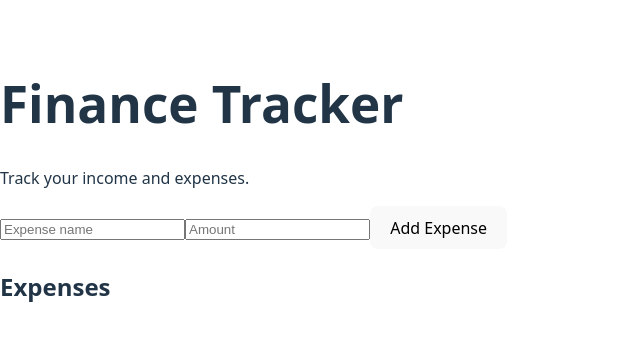
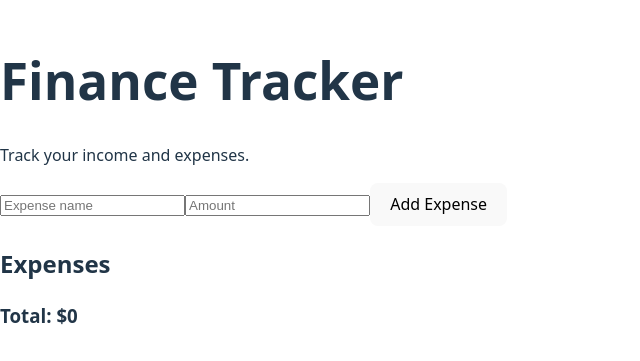
Before and after one commit to jsights9/finance-tracker, a React (Vite) app: page / in a window 1280 px wide. Shown: the part 217-578 px from the top of the page, without its empty margins (0-640 px from the left). Built offline with nearby package versions, Linux system fonts and the light colour scheme.

Commit message:
add total expense calculation

```diff
--- a/src/App.jsx
+++ b/src/App.jsx
@@ -5,6 +5,7 @@
   const [expenseName, setExpenseName] = useState("");
   const [amount, setAmount] = useState("");
   const [expenses, setExpenses] = useState([]);
+  const total = expenses.reduce((sum, expense) => sum + Number(expense.amount), 0);
 
   const handleSubmit = (e) => {
     e.preventDefault();
@@ -53,6 +54,8 @@
         ))}
       </ul>
 
+      <h3>Total: ${total}</h3>
+
     </div>
   );
 }
```
